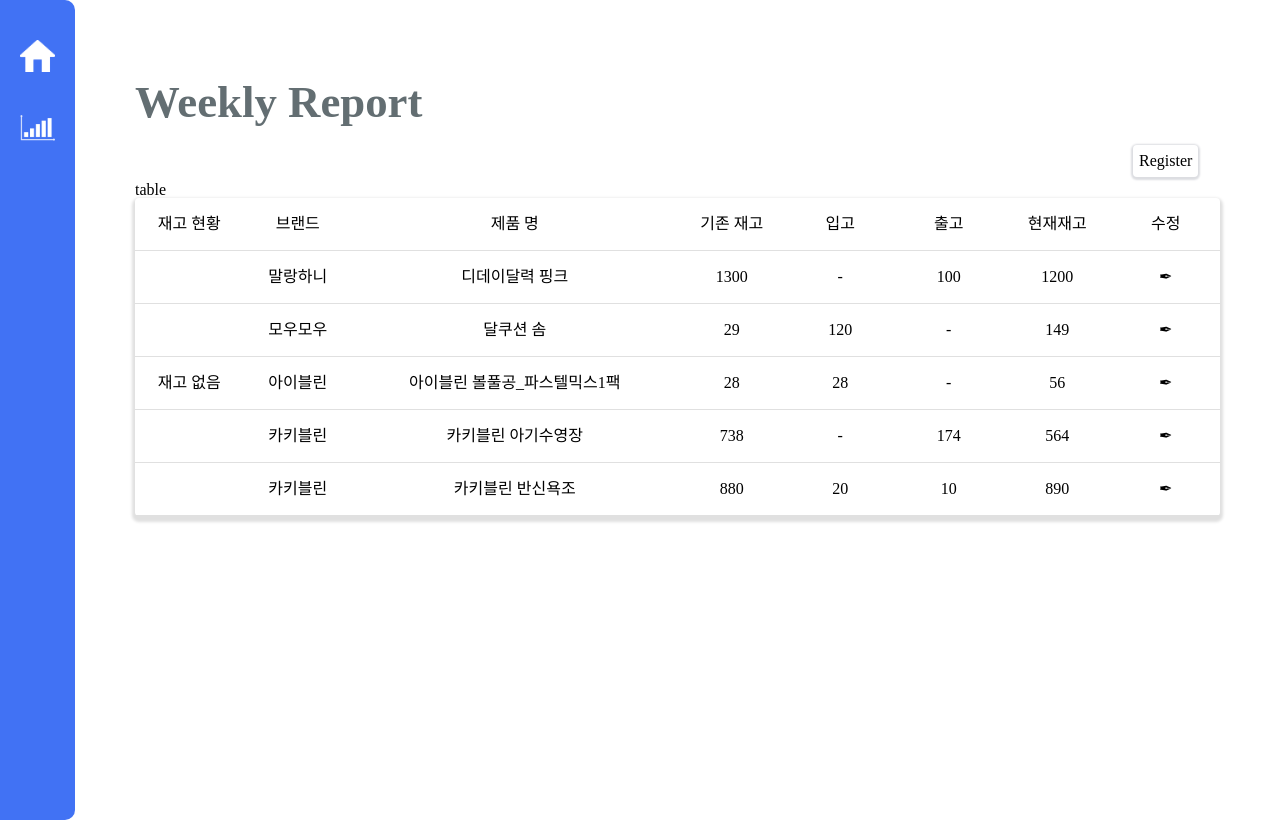
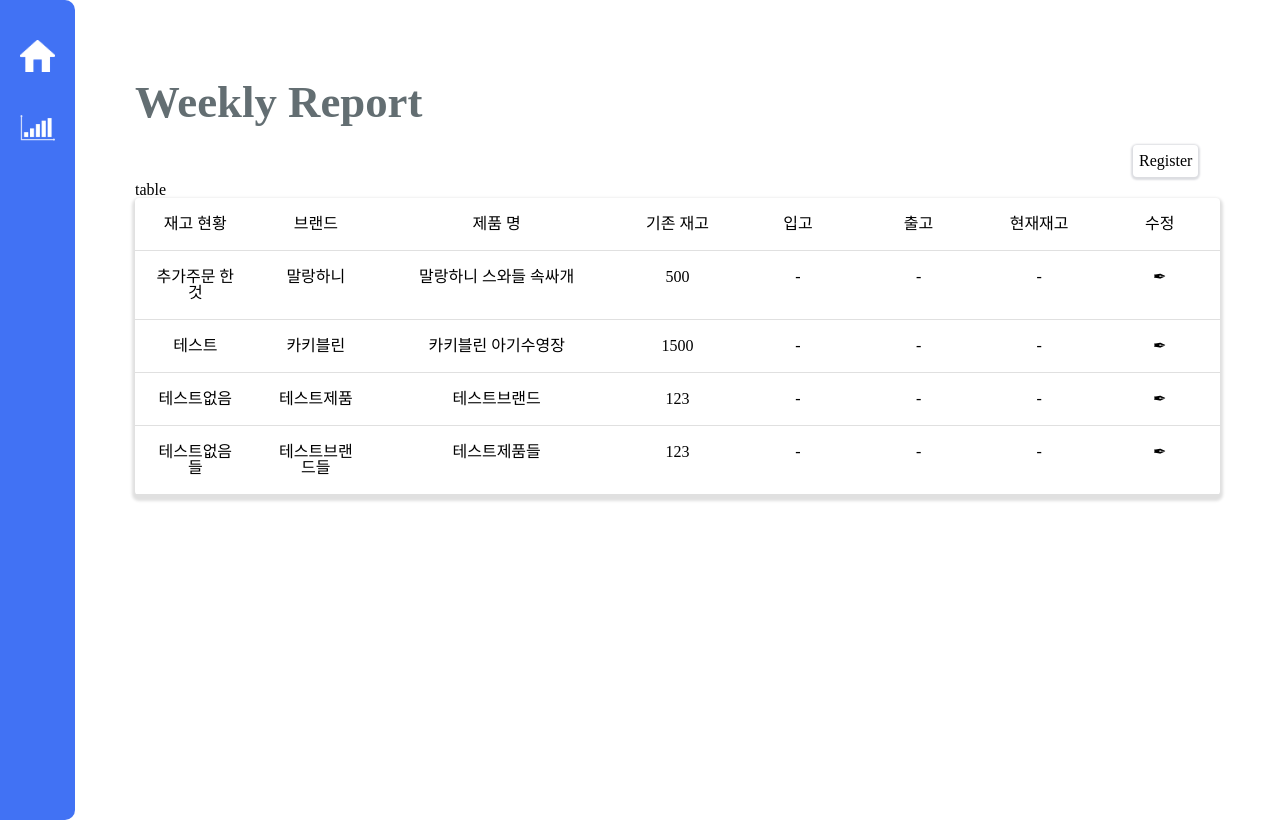
Before and after one commit to jay311311/erp-dashboard, a React (Create React App) app: page /report in a window 1280 px wide. Built offline with nearby package versions, Linux system fonts and the light colour scheme.

Commit message:
getting a value for axios.put

```diff
--- a/src/Component/Calender.js
+++ b/src/Component/Calender.js
@@ -1,6 +1,8 @@
 import React,{useState} from "react"
 import DatePicker from "react-datepicker";
 import "react-datepicker/dist/react-datepicker.css";
+import styled from "styled-components"
+
 
 const Calender  = () => {
 
@@ -10,12 +12,14 @@
     const handleCalendarOpen = () => console.log("Calendar opened");
 
 
+
     return (
       <DatePicker
         selected={date}
         dateFormat="yyyy/MM/dd"
         placeholderText="Click to select a date"
         onChange={date => setDate(date)}
+        inline
         onCalendarClose={handleCalendarClose}
         onCalendarOpen={handleCalendarOpen}
 
--- a/src/Component/DataSet.js
+++ b/src/Component/DataSet.js
@@ -5,59 +5,35 @@
         stock_box: [
             {
                 id: 1,
-                brand_name:"말랑하니",
-                product_name:"디데이달력 핑크",
-                initial_inventory:1300,
-                remark:'',
-                plus: 0,
-                minus: 100
-
-
+                brand_name: "말랑하니",
+                product_name: "말랑하니 스와들 속싸개",
+                initial_inventory: 500,
+                remark: "추가주문 한것",
+                registered: "2021-01-10T14:23:26.283999+09:00"
                 },
                 {
-
                 id: 2,
-                brand_name: "모우모우",
-                product_name:"달쿠션 솜",
-                initial_inventory:29,
-                remark:'',
-                plus: 120,
-                minus: 0
-
+                brand_name: "카키블린",
+                product_name: "카키블린 아기수영장",
+                initial_inventory: 1500,
+                remark: "테스트",
+                registered: "2021-01-10T20:38:20.406010+09:00"
                 },
                 {
-
                 id: 3,
-                brand_name: "아이블린",
-                product_name:"아이블린 볼풀공_파스텔믹스1팩",
-                initial_inventory:28,
-                remark:'재고 없음',
-                plus: 28,
-                minus: 0
-
+                brand_name: "테스트제품",
+                product_name: "테스트브랜드",
+                initial_inventory: 123,
+                remark: "테스트없음",
+                registered: "2021-01-10T21:44:00.242310+09:00"
                 },
                 {
-
                 id: 4,
-                brand_name: "카키블린",
-                product_name:"카키블린 아기수영장",
-                initial_inventory:738,
-                remark:'',
-                plus: 0,
-                minus: 174
-
-
-
-            },
-            {
-                id: 5,
-                brand_name: "카키블린",
-                product_name:"카키블린 반신욕조",
-                initial_inventory:880,
-                remark:'',
-                plus: 20,
-                minus: 10
-
+                brand_name: "테스트브랜드들",
+                product_name: "테스트제품들",
+                initial_inventory: 123,
+                remark: "테스트없음들",
+                registered: "2021-01-10T21:50:18.975873+09:00"
                 }
      ]
     }
--- a/src/Component/TableSection.js
+++ b/src/Component/TableSection.js
@@ -1,6 +1,7 @@
 import React from "react";
 import axios from "axios";
-import styled from "styled-components"
+import styled from "styled-components";
+
 /*
 import { makeStyles } from '@material-ui/core/styles';
 import Table from '@material-ui/core/Table';
@@ -51,7 +52,7 @@
 
 
 
-      /*    axios.get("/show/")
+        /*   axios.get("/show/")
           .then(function (response) {
             console.log(response);
           })
@@ -61,7 +62,8 @@
           .finally(function () {
             // always executed
           });
-         */
+       */
+
 
 return(
   <>
@@ -94,10 +96,10 @@
 <div>table</div>
 <table style={{width:`100%`,textAlign:"center", borderRadius:"4px", boxShadow : "0 3px 3px 3px rgba(224, 224, 224, 1)"}}>
                     <thead style={{width:`100%`}}>
-                        <tr>
+                        <tr key={Math.random()}>
                             <THeader>재고 현황</THeader>
                             <THeader>브랜드</THeader>
-                            <THeader style={{width:`30%`}}>제품 명</THeader>
+                            <THeader style={{width:`20%`}}>제품 명</THeader>
                             <THeader>기존 재고</THeader>
                             <THeader>입고</THeader>
                             <THeader>출고</THeader>
@@ -106,16 +108,15 @@
                         </tr>
                     </thead>
                     {stockBock && stockBock.map(stock=> (
-                    <tbody>
-                        <tr key={Math.random()} onClick={handleClick}>
+                    <tbody key={stock.id}>
+                        <tr id={stock.id} onClick={handleClick}>
                             <TBody align="right">{stock.remark}</TBody>
                             <TBody align="right">{stock.brand_name}</TBody>
                             <TBody align="right">{stock.product_name}</TBody>
                             <TBody align="right">{stock.initial_inventory}</TBody>
                             <TBody align="right">{stock.plus ? stock.plus: "-"}</TBody>
                             <TBody align="right">{stock.minus ? stock.minus :"-" }</TBody>
-                            <TBody align="right">{stock.initial_inventory - stock.minus + stock.plus}</TBody>
-
+                            <TBody align="right">{stock.initial_inventory - stock.minus + stock.plus ? stock.initial_inventory - stock.minus + stock.plus :"-" }</TBody>
                             <TBody onClick={RegiClick}>✒</TBody>
                         </tr>
                     </tbody>
--- a/src/Component/WeekData.js
+++ b/src/Component/WeekData.js
@@ -5,30 +5,86 @@
 
 
 const ModifyModal= styled.div`
-/* position:absolute;
-top:0; */
-background: yellow;
-width:80%;
-height:30%
+ position:absolute;
+top:50%;
+left:50%;
+transform:translate(-50%, -50%);
+background: #fff;
+width:55%;
+height:55%;
+border-radius:4px;
 `
 
 const ModalContainer = styled.div`
- display:flex;
-align-items: center;
+width:100%;
+display:flex;
+align-items:center;
 justify-content:center;
+height:100%;
+`
+const InputField = styled.div`
+  position:relative;
+  width:100%;
+  left:-50px;
+  display:flex;
+  justify-content: space-around;
+`
+const Form = styled.form`
+width:70%
 `
 
-const Form = styled.form`
+const Input = styled.input`
+width: 100%;
+  padding: 8px 0;
+  font-size: 18px;
+  color: #636e72;
+  margin-bottom: 30px;
+  border: none;
+  border-bottom: 1px solid #bdc3c7;
+  outline: none;
+  background: transparent;
+ &::placeholder{
+     color:#636e72
+ }
 `
-const WeekData = ({TList, RegiClick}) =>{
+const Lable = styled.label`
+ width:100%;
+  padding: 10px 0;
+  font-size: 18px;
+  color:#636e72;
+  padding-right:10px;
+  pointer-events: none;
+  text-align:right;
+  display:block;
+`
+const Button = styled.button`
+background: none;
+  border: 1px solid #bdc3c7;
+  border-radius: 5px;
+  color: #636e72;
+  display: block;
+  font-size: 18px;
+  padding:4px 25px;
+  position: relative;
+  left:45%;
+  transition: .3s ease-in-out;
+  &:hover{
+    background: #bdc3c7;
+    color:white;
+    font-weight:bold;
+  }
+`
+
+const WeekData = ({tableListData:TableList, RegiClick}) =>{
     const [revise, setRevise] =useState(false)
-    const [ListName, setListName] = useState(TList.name)
-    const [ListBrand, setListBrand] = useState(TList.brand)
-    const [ListMessage, setListMessage] = useState(TList.message)
-    const [ListStock, setListStock] = useState(TList.stock)
-    const [ListPlus, setListPlus] = useState(TList.plus)
-    const [ListMinus, setListMinus] = useState(TList.minus)
-    const [ListNow, setListNow] = useState(TList.now)
+    const [TableData, setTableData] = useState({
+        brand:TableList.brand,
+        name:TableList.name,
+        message:TableList.message,
+        stock:TableList.stock,
+        inventory_plus:"",
+        inventory_minus:""
+    })
 
 
     const handleClick = (event) =>{
@@ -38,52 +94,86 @@
 
 
     const handleChange = (event) =>{
+        const NewData={
+            ...TableData,
+            [event.target.name] : event.target.value
 
-
-        console.log(event)
+        }
+        setTableData(NewData)
+        console.log(NewData)
     }
 
     const handleSumbit = (event) =>{
         event.preventDefault();
-        console.log(event);
+        console.log(event.target.name);
         setRevise(!revise);
+        const {target:{name}}=event
+        const {target:{brand}}=event
+        const {target:{stock}}=event
+        const {target:{message}}=event
+        const {target:{inventory_plus}}=event
+        const {target:{inventory_minus}}=event
 
-      /*   axios.put("/register/",{
 
-        }) */
+        const newName = name.value
+        const newBrand = brand.value
+        const newStock = Number(stock.value)
+        const newMessage = message.value
+        const newPlus = inventory_plus.value
+        const newMinus = inventory_minus.value
+
+
+
+        /* axios.put("/register/",{
+                inventory_plus:
+                inventory_minus:
+                initial_inventory: newStock,
+
+              }).then(function (response) {
+                console.log(response);
+              })
+              .catch(function (error) {
+                console.log(error);
+              })  */
     }
 
   return(
     <ModifyModal>
-    <span onClick={RegiClick}>x</span>
+    <span style={{position:"absolute", top:"5%", left:"95%",fontSize:"1.4rem" , color: "#636e72"}} onClick={RegiClick}>x</span>
         <ModalContainer>
-        <Calendar/>
+        <div style={{width:"80%", marginTop:"20px"}}>
+
             {revise ? (
+              <div style={{display:"flex", justifyContent:"center"}}>
+               <Calendar/>
             <Form method="get" onSubmit={handleSumbit}>
-                <div> <label>브랜드  : <input value={ListBrand} onChange={handleChange}/></label></div>
-                <div> <label>제품명 : <input value={ListName} onChange={handleChange}/></label></div>
-                <div> <label>전달사항 : <input value={ListMessage ? ListMessage: "-" } onChange={handleChange}/></label></div>
-                <div> <label>지난재고 : <input value={ListStock} onChange={handleChange}/></label></div>
-                <div> <label>입고 : <input value={ListPlus} onChange={handleChange}/></label></div>
-                <div> <label>출고 : <input value={ListMinus} onChange={handleChange}/></label></div>
-                <div> <label>현재재고 : <input value={ListNow} onChange={handleChange}/></label></div>
-                <button type="">완료</button>
+                <InputField> <Lable>브랜드 : </Lable><Input placeholder={TableList.brand} onChange={handleChange} name= "brand" /></InputField>
+                <InputField> <Lable>제품명 : </Lable> <Input placeholder={TableList.name} onChange={handleChange} name= "name" /></InputField>
+                <InputField> <Lable>전달사항 : </Lable> <Input placeholder={TableList.message ? TableList.message: "-" } onChange={handleChange} name="message"/></InputField>
+                <InputField> <Lable>지난재고 : </Lable><Input placeholder={TableList.stock} onChange={handleChange} name= "stock" /></InputField>
+                <InputField> <Lable>입고 : </Lable> <Input onChange={handleChange} name= "inventory_plus" /></InputField>
+                <InputField> <Lable>출고 : </Lable> <Input onChange={handleChange} name= "inventory_minus" /></InputField>
+
+                <Button type="">완료</Button>
             </Form>
+            </div>
 ) :(
     <>
         <div>
-                <div><span>브랜드  : </span><span>{ListBrand}</span></div>
-                <div><span>제품명 : </span><span>{ListName}</span></div>
-                <div><span>전달사항 : </span><span>{ListMessage ? ListMessage: "-" }</span></div>
-                <div><span>지난재고 : </span><span>{ListStock}</span></div>
-                <div><span>입고 : </span><span>{ListPlus}</span></div>
-                <div><span>출고 : </span><span>{ListMinus}</span></div>
-                <div><span>현재재고 : </span><span>{ListNow}</span></div>
+        <div>{new Date().toDateString()}</div>
+
+                <div><span>브랜드  : </span><span>{TableList.brand}</span></div>
+                <div><span>제품명 : </span><span>{TableList.name}</span></div>
+                <div><span>전달사항 : </span><span>{TableList.message ? TableList.message: "-"  }</span></div>
+                <div><span>지난재고 : </span><span>{TableList.stock}</span></div>
+                <div><span>입고 : </span><span>{}</span></div>
+                <div><span>출고 : </span><span>{}</span></div>
+                <div><span>현재재고 : </span><span>{}</span></div>
                 <button type="button" onClick={handleClick}>수정</button>
                 </div>
     </>
 )}
-
+</div>
         </ModalContainer>
     </ModifyModal>
   )
--- a/src/WReport/WReportContainer.js
+++ b/src/WReport/WReportContainer.js
@@ -7,13 +7,14 @@
     const [loading, setLoading] = useState(false)
     const [register, SetRegister] =useState(false)
     const [modify, SetModify] =useState(false)
+    const [targetId, setTargetId] = useState(Number)
     const [regi, setRegi] = useState({
         brand:'',
         name:'',
         message:'',
         stock:''
     })
-    const [TList,setTList] = useState({
+    const [tableListData,settableListData] = useState({
         brand:'',
         name:'',
         message:'',
@@ -36,22 +37,24 @@
 
         }else{
             SetModify(!modify)
+
         }
     }
 
-    const RegiSubmit = (event) =>{
+    const RegisterSubmit = (event) =>{
         event.preventDefault();
         const {target:{name}}=event
         const {target:{brand}}=event
         const {target:{stock}}=event
         const {target:{message}}=event
+
          if(name.value || brand.value || stock.value || message.value){
             const newName = name.value
             const newBrand = brand.value
             const newStock = Number(stock.value)
             const newMessage = message.value
 
-           /*  axios.post("/register/",{
+             axios.post("/register/",{
                 brand_name : newBrand ,
                 product_name: newName,
                 initial_inventory: newStock,
@@ -61,7 +64,7 @@
               })
               .catch(function (error) {
                 console.log(error);
-              }) */
+              })
 
               console.log(newName, newBrand, newStock, newMessage )
 
@@ -85,8 +88,10 @@
         const {target:{parentElement:{cells}}} = event
         if (cells.length === 8){
             SetModify(!modify)
-            console.log(cells)
-            setTList({
+            setTargetId(event.target.parentElement.id)
+
+            console.log( cells)
+            settableListData({
                 brand:cells[1].innerHTML,
                 name:cells[2].innerHTML,
                 message:cells[0].innerHTML,
@@ -102,13 +107,14 @@
             <WReportPresent
                 stockBock={stockBock}
                 week={week}
-                RegiSubmit={RegiSubmit}
+                RegisterSubmit={RegisterSubmit}
                 handleChange={handleChange}
                 handleClick={handleClick}
                 RegiClick={RegiClick}
                 register={register}
                 modify={modify}
-                TList={TList}
+                tableListData={tableListData}
+                targetId={targetId}
             />
         )
 
```
Also changed, not shown: src/WReport/WReportPresent.js (+18 -5 lines), 1 other file (tests, documents, lock files or other folders). Lines whose indentation alone changed are shown as unchanged.
